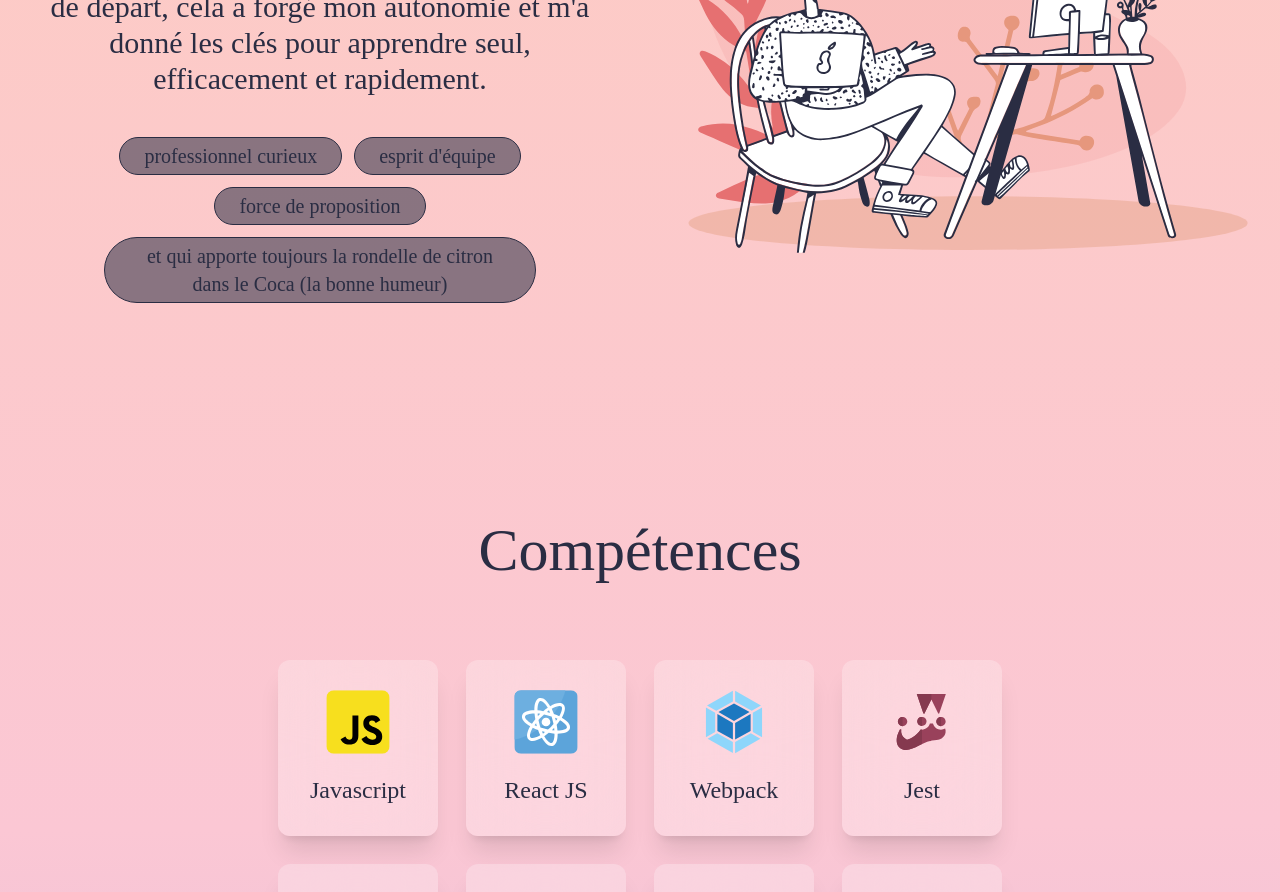
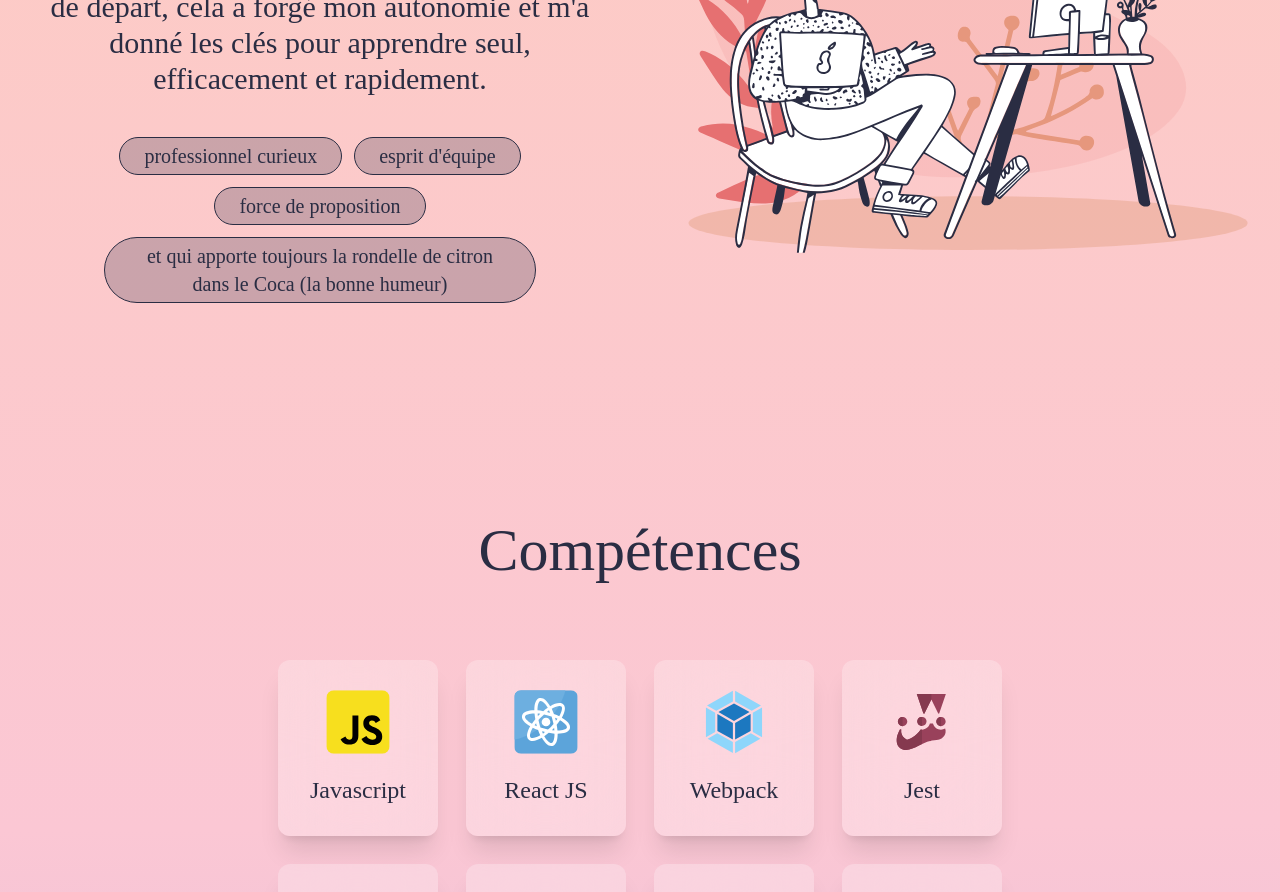
Before and after one commit to Bakhaw/universe, a React (Create React App) app: page / in a window 1280 px wide. Shown: the part 1300-2192 px from the top of the page. Built offline with nearby package versions, Linux system fonts and the light colour scheme; a web font is replaced by a local one.

Commit message:
Update blue-transparent bg (used on Chip)

```diff
--- a/tailwind.config.js
+++ b/tailwind.config.js
@@ -5,7 +5,7 @@ module.exports = {
       "light-grayish-cyan": "#eafaf9",
       "light-grayish-blue": "#ecf2f9",
       "very-dark-blue": "#2A2D43",
-      "very-dark-blue-transparent": "rgba(42, 45, 67, 0.54)",
+      "very-dark-blue-transparent": "rgba(42, 45, 67, 0.24)",
       "soft-red": "#e67071",
       "white-transparent": "rgba(255, 255, 255, 0.25)",
     },
```
Also changed, not shown: 1 other file (tests, documents, lock files or other folders).
